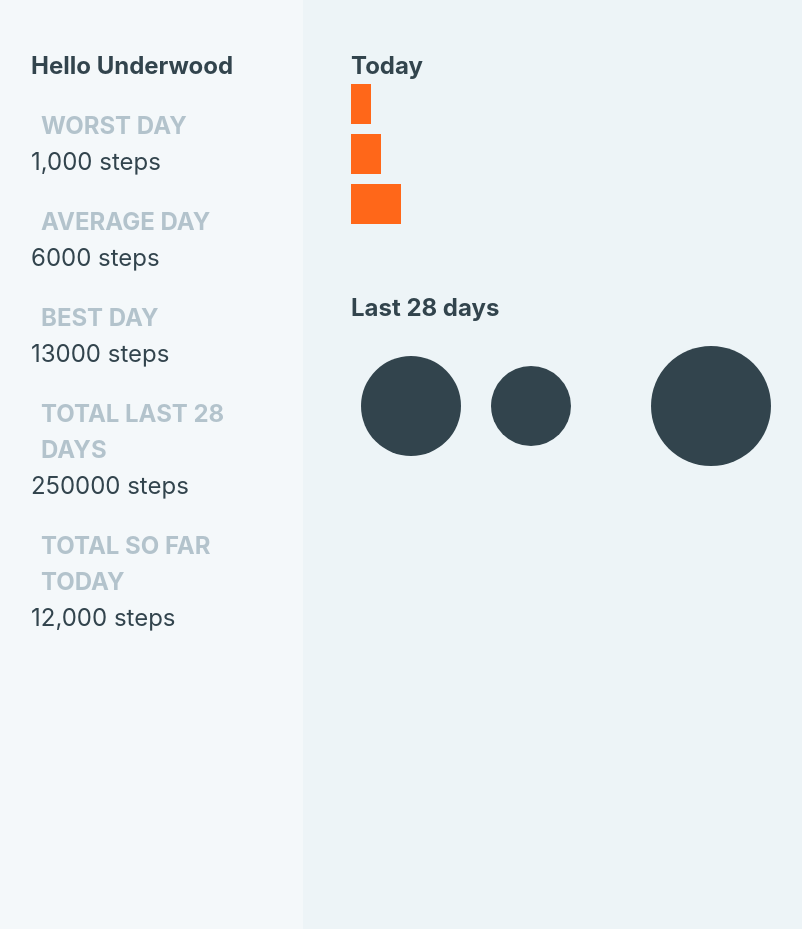
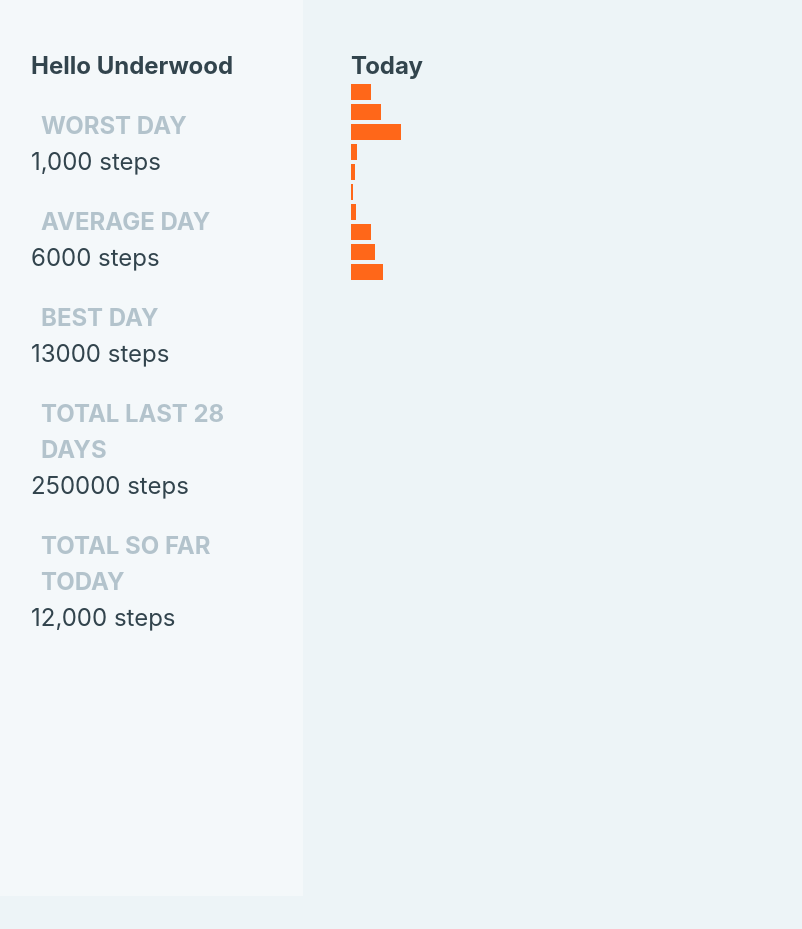
Before and after one commit to KingsLandingCS/Data-Visualization-D3.js, a plain HTML site: page course-flix/index.html in a window 1280 px wide. Shown: the top 929 px of the page, without its empty margins (17-819 px from the left). After the commit the page ends 896 px from the top, so only its background shows below. Drawn offline with nearby package versions, Linux system fonts and the light colour scheme; a web font is replaced by a local one.

Commit message:
learning

```diff
--- a/course-flix/index.html
+++ b/course-flix/index.html
@@ -30,25 +30,28 @@
     </nav>
 
     <main>
+
         <h1>Today</h1>
 
         <svg width="900" height="200">
-            <rect x="0" y="0" width="300" height="40"></rect>
-            <rect x="0" y="50" width="350" height="40"></rect>
-            <rect x="0" y="100" width="250" height="40"></rect>
-            <rect></rect>
-            <rect></rect>
-            <rect></rect>
+
         </svg>
 
 
+        <!--
+        <div class="d-flex align-items-end">
             <h1>Last 28 days</h1>
             <svg width="900" height="600">
                 <circle cx="60" cy="80" r="50"></circle>
                 <circle cx="180" cy="80" r="40"></circle>
                 <circle cx="360" cy="80" r="60"></circle>
             </svg>
+        </div> -->
     </main>
+
+    <link rel="stylesheet" href="https://cdnjs.cloudflare.com/ajax/libs/bootstrap/5.3.3/css/bootstrap-grid.min.css"
+        integrity="sha512-i1b/nzkVo97VN5WbEtaPebBG8REvjWeqNclJ6AItj7msdVcaveKrlIIByDpvjk5nwHjXkIqGZscVxOrTb9tsMA=="
+        crossorigin="anonymous" referrerpolicy="no-referrer" />
 
     <!-- <script src="main.js" defer></script> -->
     <script src="https://cdn.jsdelivr.net/npm/d3@7"></script>
--- a/course-flix/style.css
+++ b/course-flix/style.css
@@ -45,6 +45,7 @@ nav {
 
 main {
     padding: 48px;
+    height: 100vh;
 }
 
 h1 {
@@ -63,7 +64,7 @@ p {
     font-size: 24px;
 }
 
-rect {
+svg rect {
     fill: var(--primary-orange);
 }
 
--- a/course-flix/today.js
+++ b/course-flix/today.js
@@ -1,14 +1,19 @@
-const todayData = [20, 30, 50, 6, 4, 2, 5, 20, 24, 32,
-    40, 59, 68, 89, 100, 112, 109, 101,
-    78, 56, 32, 31, 12, 1];
+const todayData = [20, 30, 50, 6, 4, 2,
+    5, 20, 24, 32, 40, 59, 68, 89, 100,
+    112, 109, 101, 78, 56, 32, 31, 12, 1];
 
 
 const todaySvg = d3.select("svg");
-const rectTags = d3.selectAll("rect");
 
-rectTags
+
+todaySvg
+    .selectAll("rect")
     .data(todayData)
+    .enter()
+    .append("rect")
     .attr("width", (d, i) => { return d })
-    .attr("y", (d, i) => { return 50 * i })
+    .attr("y", (d, i) => { return 20 * i })
     .attr("x", 0)
-    .arrt("height", 40)
+    .attr("height", 16);
+
+console.log(todaySvg.selectAll("rect").data(todayData).enter());
```
Lines whose indentation alone changed are shown as unchanged.
